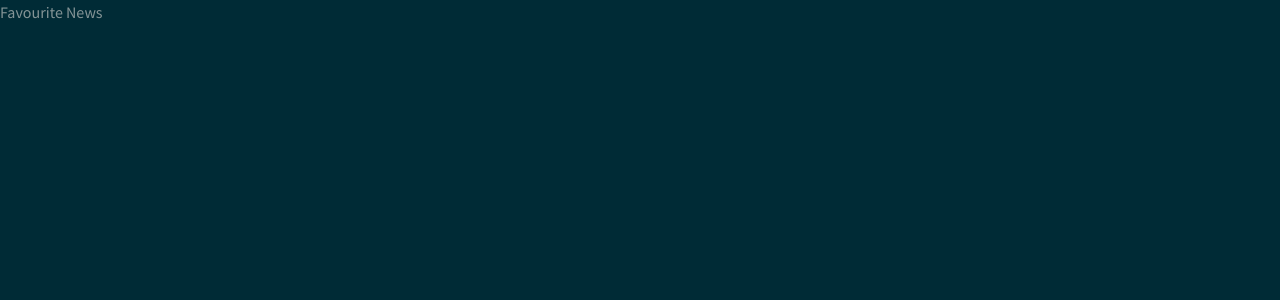
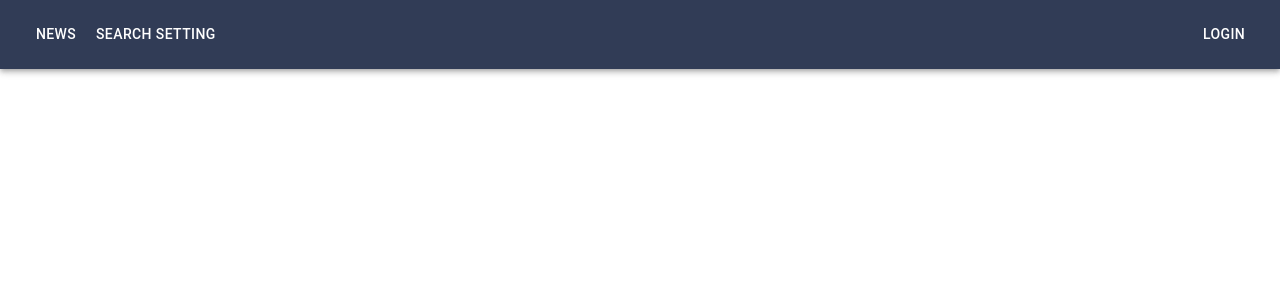
Before and after one commit to Miszo97/FavouriteNews, a React (Create React App) app in the folder frontend/: page / in a window 1280 px wide. Shown: the top 300 px of the page. Built offline with nearby package versions, Linux system fonts and the light colour scheme.

Commit message:
add header

```diff
--- a/frontend/package.json
+++ b/frontend/package.json
@@ -3,6 +3,9 @@
   "version": "0.1.0",
   "private": true,
   "dependencies": {
+    "@emotion/react": "^11.9.0",
+    "@emotion/styled": "^11.8.1",
+    "@mui/material": "^5.6.1",
     "@testing-library/jest-dom": "^5.16.4",
     "@testing-library/react": "^13.0.1",
     "@testing-library/user-event": "^13.5.0",
--- a/frontend/src/App.js
+++ b/frontend/src/App.js
@@ -1,7 +1,14 @@
+import Header from "./components/Header"
+import { Container } from '@mui/material';
+
 function App() {
   return (
     <div>
-     Favourite News
+    <Header />
+    <main>
+      <Container>
+      </Container>
+    </main>
     </div>
   );
 }
--- /dev/null
+++ b/frontend/src/components/Header.js
@@ -0,0 +1,36 @@
+import AppBar from '@mui/material/AppBar';
+import Box from '@mui/material/Box';
+import Toolbar from '@mui/material/Toolbar';
+
+import Container from '@mui/material/Container';
+import Button from '@mui/material/Button';
+import Tooltip from '@mui/material/Tooltip';
+
+const pages = ['News', 'Search Setting'];
+
+const Header = () => {
+  return (
+    <AppBar position="static" sx={{backgroundColor: '#313C56'}}>
+      <Container maxWidth="xxl">
+        <Toolbar disableGutters>
+          <Box sx={{ flexGrow: 1, backgroundColor: "inherit", display: { xs: 'none', md: 'flex' } }}>
+            {pages.map((page) => (
+              <Button
+                key={page}
+                sx={{ my: 1, color: 'white', display: 'block' }}
+              >
+                {page}
+              </Button>
+            ))}
+          </Box>
+          <Box sx={{ flexGrow: 0 }}>
+            <Tooltip title="Open settings">
+                <Button sx={{ my: 2, color: 'white', display: 'block' }}> Login</Button>
+            </Tooltip>
+          </Box>
+        </Toolbar>
+      </Container>
+    </AppBar>
+  );
+};
+export default Header;
```
Also changed, not shown: frontend/src/bootstrap.min.css, 1 other file (tests, documents, lock files or other folders).
